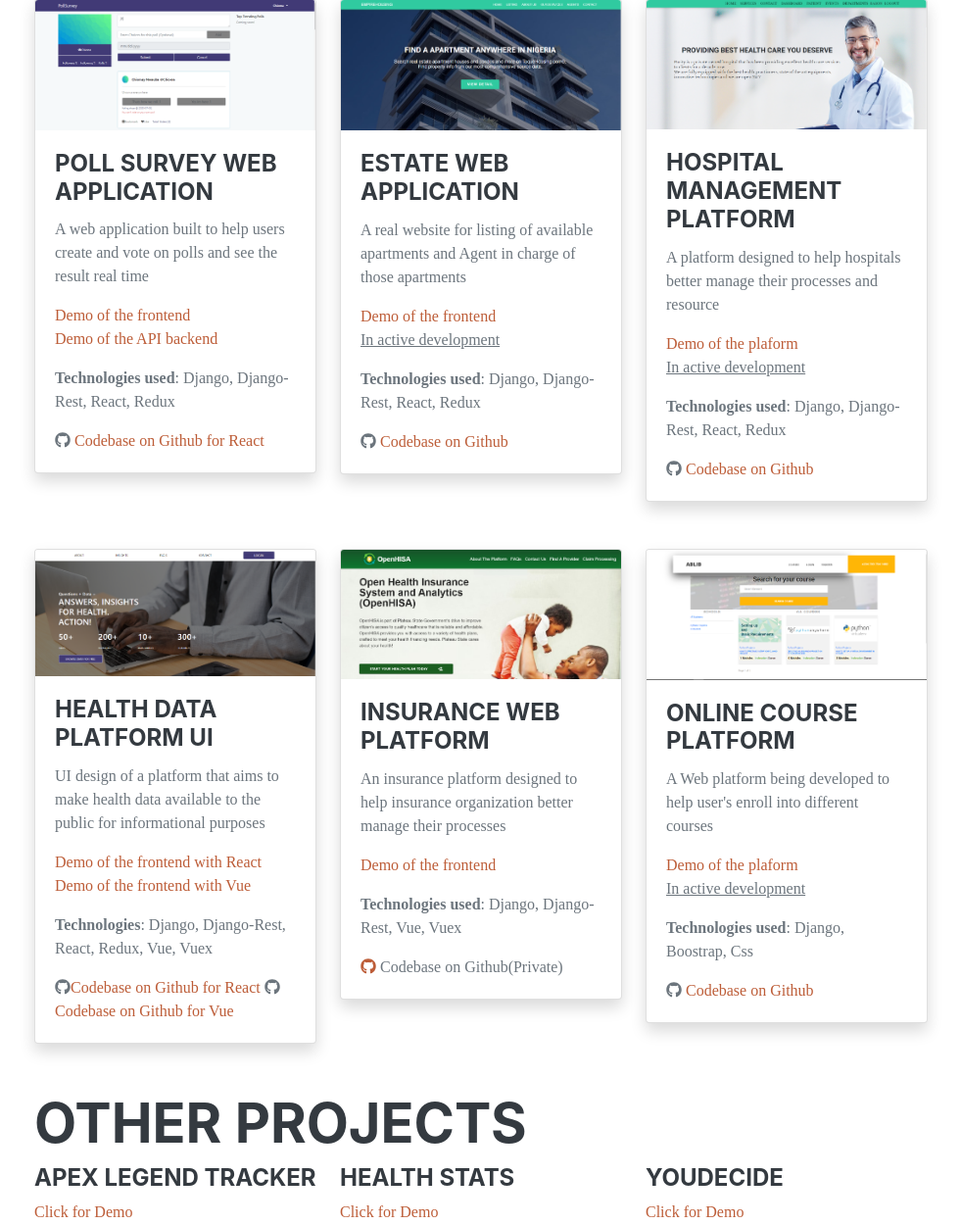
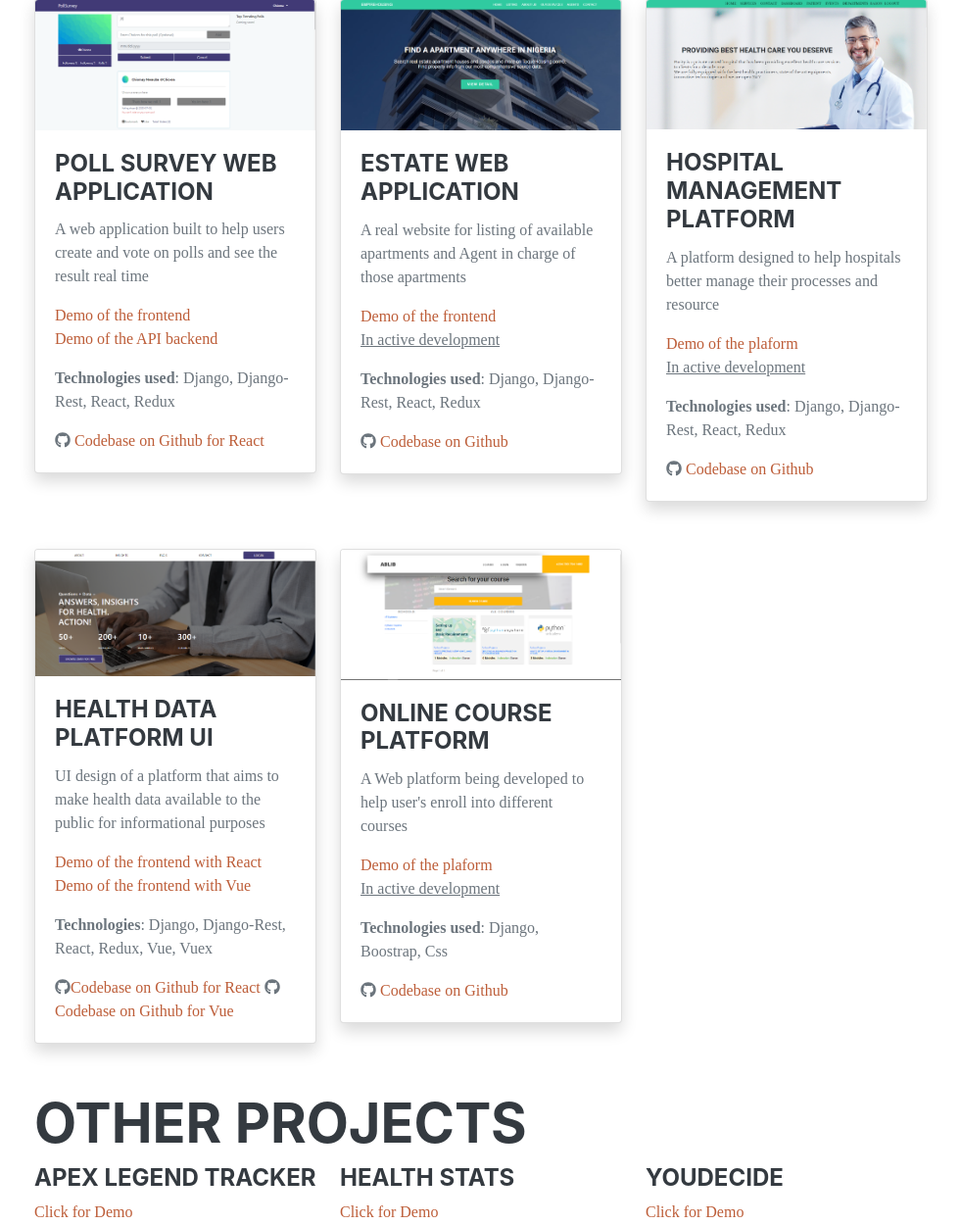
Before and after one commit to Baronchibuikem/portfolio, a Django app: page / in a window 1280 px wide. Shown: the part 1877-3127 px from the top of the page at 98% size, without its empty margins (285-1266 px from the left). Run offline with Django 3.2, Linux system fonts and the light colour scheme; some libraries are stand-ins or nearby versions; some web fonts are replaced.

Commit message:
removed a project from the list of projects

```diff
--- a/templates/index.html
+++ b/templates/index.html
@@ -155,23 +155,23 @@
                             </div>
                             </div>
                         </div>
-                        <div class="col-md-4 col-sm-12">
+                        <!-- <div class="col-md-4 col-sm-12">
                             <div class="card text-left shadow">
                                 <img class="card-img-top" src="{% static 'assets/img/openHISA.PNG' %}" alt="">
                                 <div class="card-body">
                                   <h4 class="card-title">Insurance Web Platform</h4>
                                   <p class="card-text">An insurance platform designed to help insurance organization better manage their processes
                                   </p>
-                                  <p><a href="http://104.225.217.155:8350/">Demo of the frontend</a><br>
+                                  <p><a href="http://104.225.217.155:8350/">Demo of the frontend</a><br> -->
                                      <!-- <a href="#">Demo of the API backend</a> -->
-                                    </p>
+                                    <!-- </p>
 
                                   <p><b>Technologies used</b>: Django, Django-Rest, Vue, Vuex</p>
                                   <a class="social-icon" href="#"><i class="fab fa-github"></i></a> Codebase on Github(Private)
 
                                 </div>
                               </div>
-                        </div>
+                        </div> -->
                         <div class="col-md-4 col-sm-12">
                             <div class="card text-left shadow">
                                 <img class="card-img-top" src="{% static 'assets/img/onlinecourses.PNG' %}" alt="">
```
